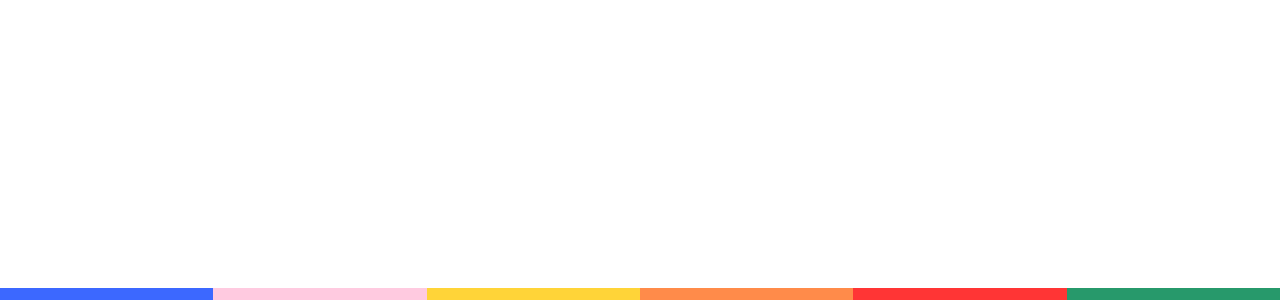
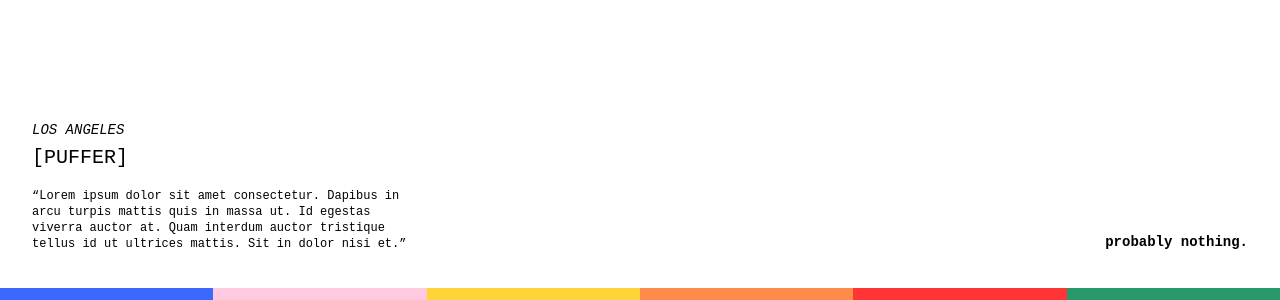
Before and after one commit to 3O1/puffer, a Next.js app: page / in a window 1280 px wide. Shown: the part 500-800 px from the top of the page. Built offline with nearby package versions, Linux system fonts and the light colour scheme.

Commit message:
Added bottom section

```diff
--- a/pages/index.tsx
+++ b/pages/index.tsx
@@ -42,13 +42,33 @@
       {/* main content */}
       <main>
         <div className="flex items-center justify-center h-screen">
-          <div className="">
-            <video autoPlay loop muted playsInline height={200} width={200}>
-              <source src="puffer.mp4" type="video/mp4" />
-              Your browser does not support the video tag.
-            </video>
+          <video autoPlay loop muted playsInline height={200} width={200}>
+            <source src="puffer.mp4" type="video/mp4" />
+            Your browser does not support the video tag.
+          </video>
+        </div>
+
+        <div className="font-courierPrime ">
+          <div className="fixed bottom-0 items-end justify-between w-full px-6 mb-12 text-center md:px-8 md:flex md:text-sm md:text-left">
+            <div className="md:w-96">
+              <h2 className="text-sm italic font-courierPrime">LOS ANGELES</h2>
+              <h2 className="pt-1 text-2xl md:text-xl bold">[PUFFER]</h2>
+              <h2 className="pt-8 text-xs md:pt-4">
+                “Lorem ipsum dolor sit amet consectetur. Dapibus in arcu turpis
+                mattis quis in massa ut. Id egestas viverra auctor at. Quam
+                interdum auctor tristique tellus id ut ultrices mattis. Sit in
+                dolor nisi et.”
+              </h2>
+            </div>
+
+            <div>
+              <h2 className="pt-10 text-sm font-bold md:pt-0 ">
+                probably nothing.
+              </h2>
+            </div>
           </div>
         </div>
+
         <Footer />
       </main>
     </div>
--- a/styles/globals.css
+++ b/styles/globals.css
@@ -2,6 +2,8 @@
 @tailwind components;
 @tailwind utilities;
 
+@import url('https://fonts.googleapis.com/css2?family=Courier+Prime:ital,wght@0,400;0,700;1,400;1,700&display=swap');
+
 video::-webkit-media-controls {
   display: none !important;
 }
--- a/tailwind.config.js
+++ b/tailwind.config.js
@@ -15,6 +15,10 @@
         pufferRed: '#FF3535',
         pufferGreen: '#27996B',
       },
+
+      fontFamily: {
+        courierPrime: ['Courier Prime', 'monospace'],
+      },
     },
   },
   plugins: [],
```
